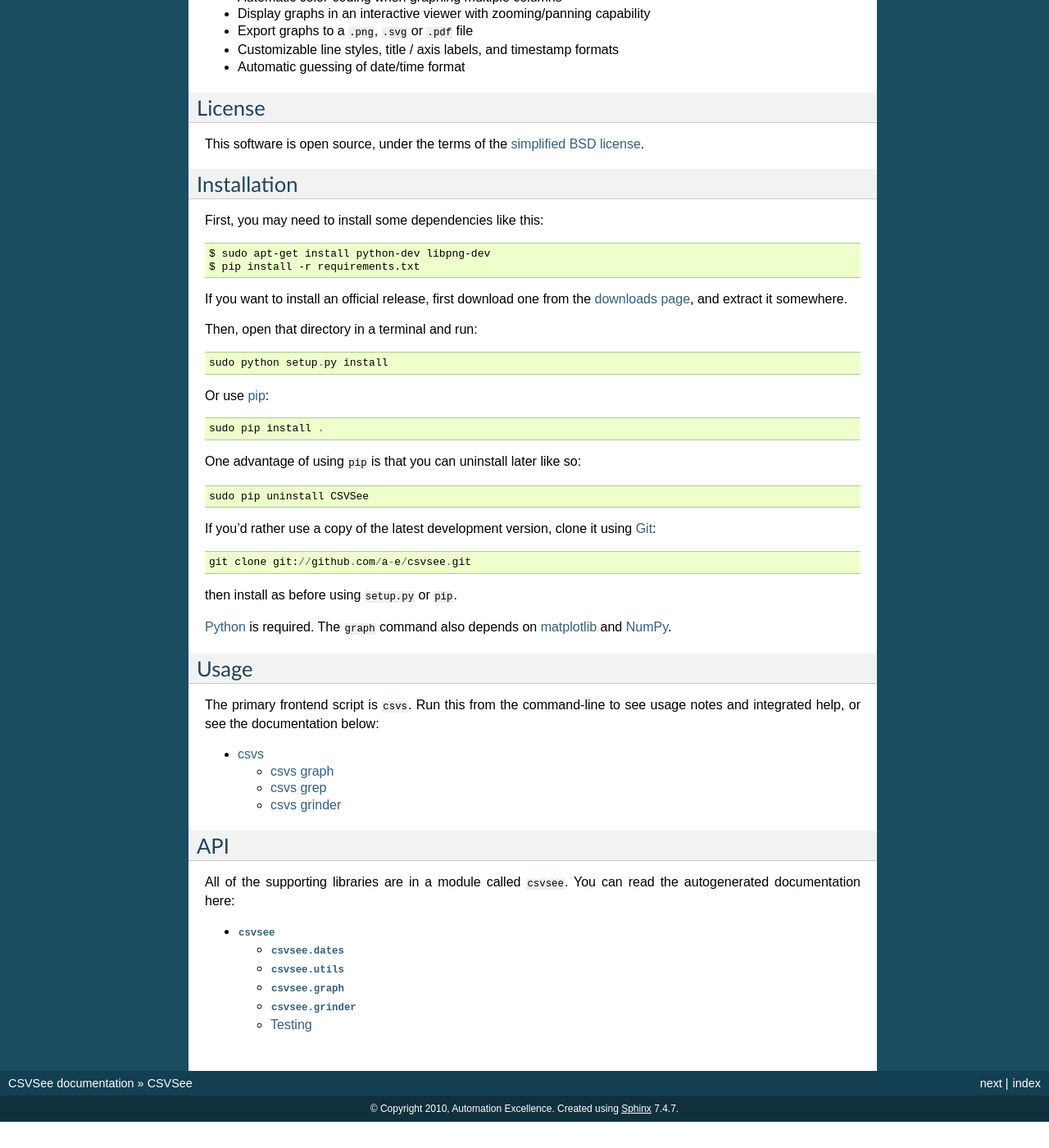
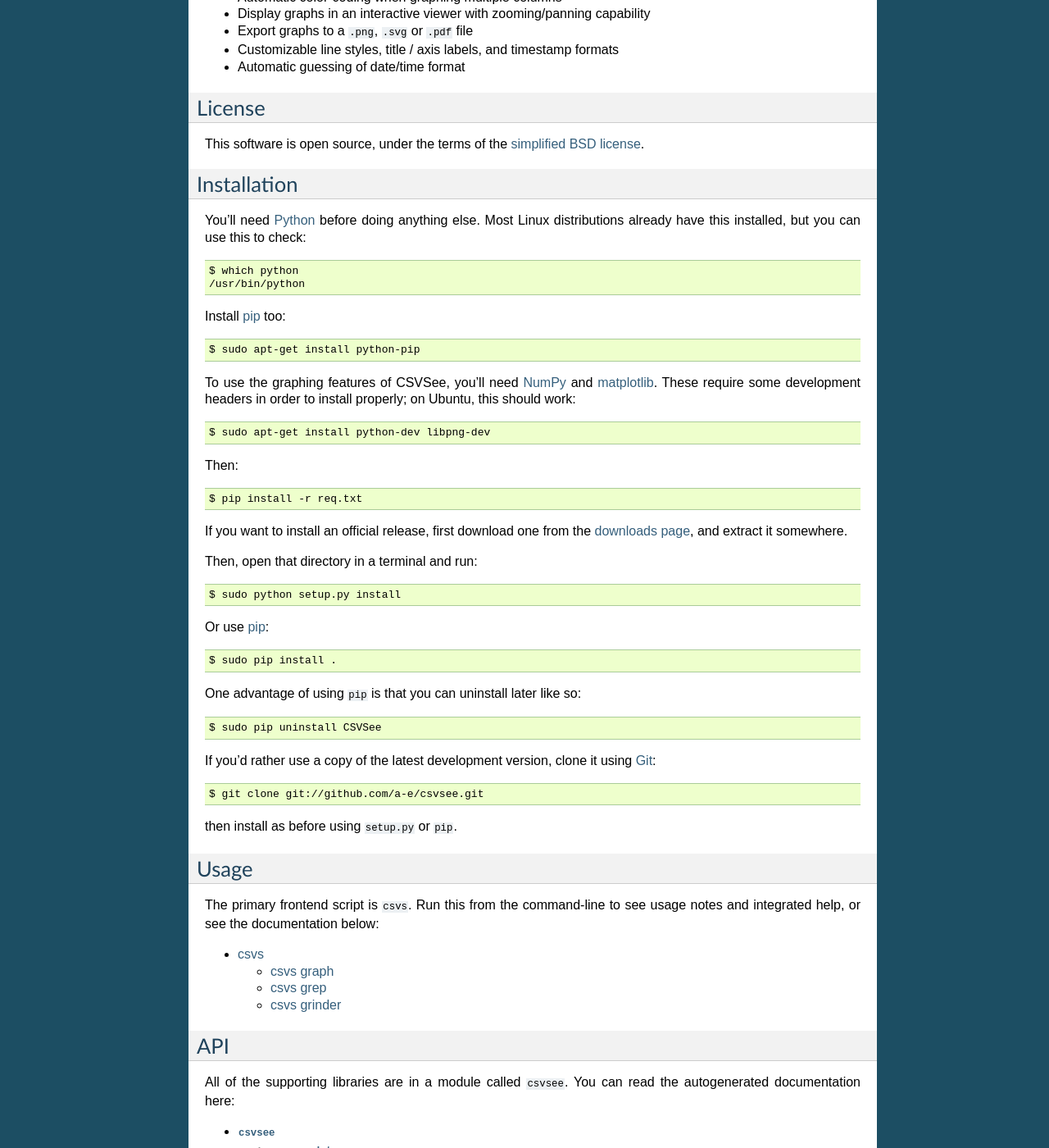
Before and after one commit to a-e/csvsee, a Sphinx documentation site: the page built from docs/index.rst, in a window 1280 px wide and 1400 px high, scrolled down 399 px. Shown: the whole window at 82% size. Built offline with Sphinx 7.4.7, drawn with Linux system fonts in a browser that asks for light colours; before the commit the page ends 1767 px from its top, so only the background shows below that.

Commit message:
Pip / pytest stuff, installation notes

```diff
--- a/docs/index.rst
+++ b/docs/index.rst
@@ -44,35 +44,47 @@
 Installation
 ------------
 
-First, you may need to install some dependencies like this::
+You'll need Python_ before doing anything else. Most Linux distributions already
+have this installed, but you can use this to check::
+
+    $ which python
+    /usr/bin/python
+
+Install pip_ too::
+
+    $ sudo apt-get install python-pip
+
+To use the graphing features of CSVSee, you'll need NumPy_ and matplotlib_.
+These require some development headers in order to install properly; on Ubuntu,
+this should work::
 
     $ sudo apt-get install python-dev libpng-dev
-    $ pip install -r requirements.txt
+
+Then::
+
+    $ pip install -r req.txt
 
 If you want to install an official release, first download one from the
 `downloads page`_, and extract it somewhere.
 
 Then, open that directory in a terminal and run::
 
-    sudo python setup.py install
+    $ sudo python setup.py install
 
 Or use pip_::
 
-    sudo pip install .
+    $ sudo pip install .
 
 One advantage of using ``pip`` is that you can uninstall later like so::
 
-    sudo pip uninstall CSVSee
+    $ sudo pip uninstall CSVSee
 
 If you'd rather use a copy of the latest development version, clone it using
 Git_::
 
-    git clone git://github.com/a-e/csvsee.git
+    $ git clone git://github.com/a-e/csvsee.git
 
 then install as before using ``setup.py`` or ``pip``.
-
-Python_ is required. The ``graph`` command also depends on matplotlib_ and
-NumPy_.
 
 .. _downloads page: https://launchpad.net/csvsee/+download
 .. _Git: http://git-scm.com/
--- /dev/null
+++ b/req.txt
@@ -0,0 +1,2 @@
+matplotlib==1.1.0
+numpy==1.6.2
```
Also changed, not shown: dev-req.txt (added, +7 -0 lines), 1 other file.
